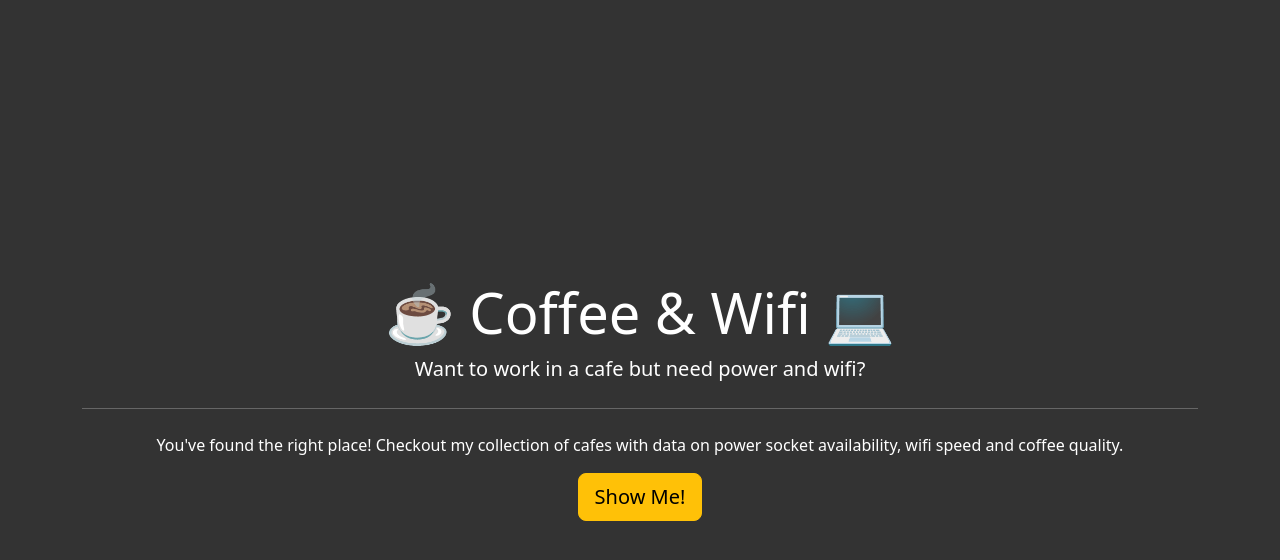
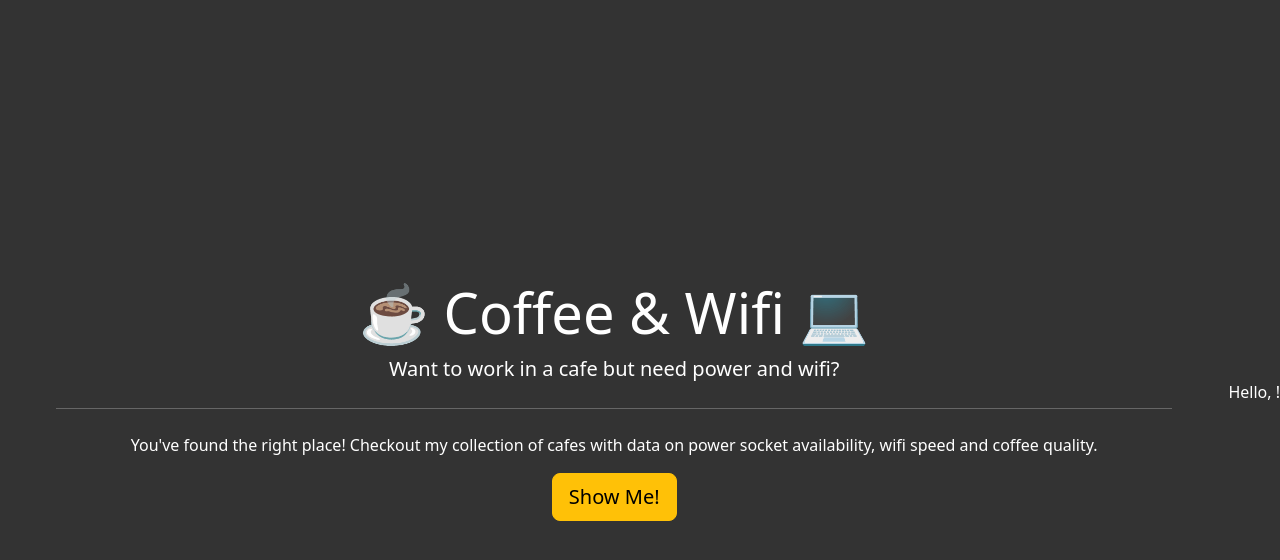
Before and after one commit to ross3ecvhuk/coffee-wifi, a Flask app: page / in a window 1280 px wide. Shown: the top 560 px of the page. Run offline with Flask 3, Linux system fonts and the light colour scheme; some libraries are stand-ins or nearby versions.

Commit message:
Update index.html

```diff
--- a/templates/index.html
+++ b/templates/index.html
@@ -9,7 +9,8 @@
   <hr class="my-4">
   <p>You've found the right place! Checkout my collection of cafes with data on power socket availability, wifi speed and coffee quality.</p>
   <a class="btn btn-warning btn-lg" href="{{ url_for('cafes') }}" role="button">Show Me!</a>
+    </div>
+    <p>Hello, !</p>
 </div>
-    </div>
 
 {% endblock %}
```
